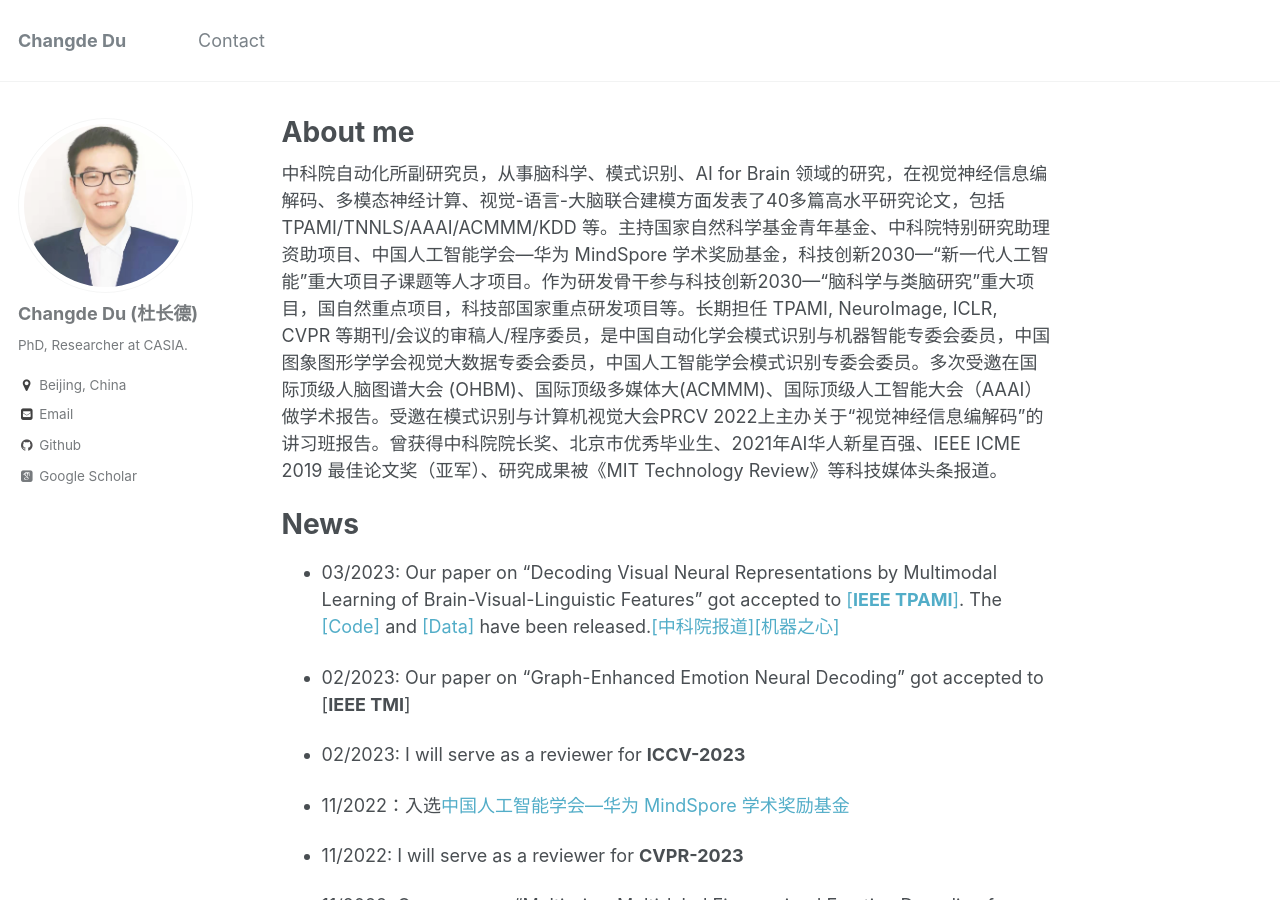
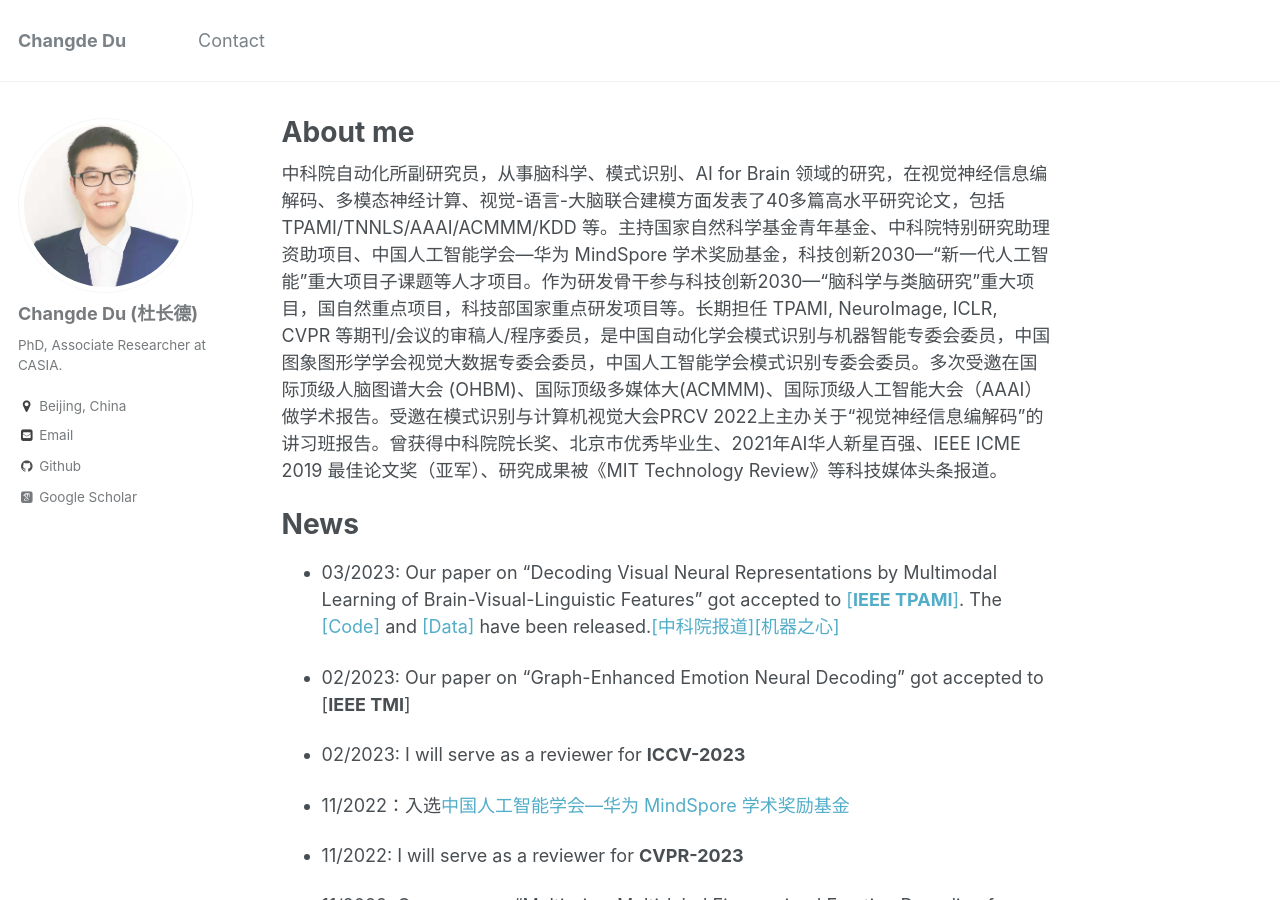
Before and after one commit to ChangdeDu/changdedu.github.io, a Jekyll site: the page built from _pages/about.md, in a window 1280 px wide and 900 px high. Built offline with Jekyll 4.4.1, drawn with Linux system fonts in a browser that asks for light colours; some web fonts are replaced.

Commit message:
Update _config.yml

```diff
--- a/_config.yml
+++ b/_config.yml
@@ -10,7 +10,7 @@ locale                   : "China"
 title                    : "Changde Du"
 title_separator          : "-"
 name                     : &name "Changde Du"
-description              : &description "Researcher at CASIA"
+description              : &description "Associate Researcher at CASIA"
 url                      : https://changdedu.github.io # the base hostname & protocol for your site e.g. "https://mmistakes.github.io"
 baseurl                  : "" # the subpath of your site, e.g. "/blog"
 repository               : "changdedu.github.io"
@@ -81,7 +81,7 @@ analytics:
 author:
   name             : "Changde Du (杜长德)"
   avatar           : "profile.jpg"
-  bio              : "PhD, Researcher at CASIA."
+  bio              : "PhD, Associate Researcher at CASIA."
   location         : "Beijing, China"
   employer         :
   googlescholar    : "https://scholar.google.com/citations?user=ef2EFsYAAAAJ&hl=zh-CN"
```
